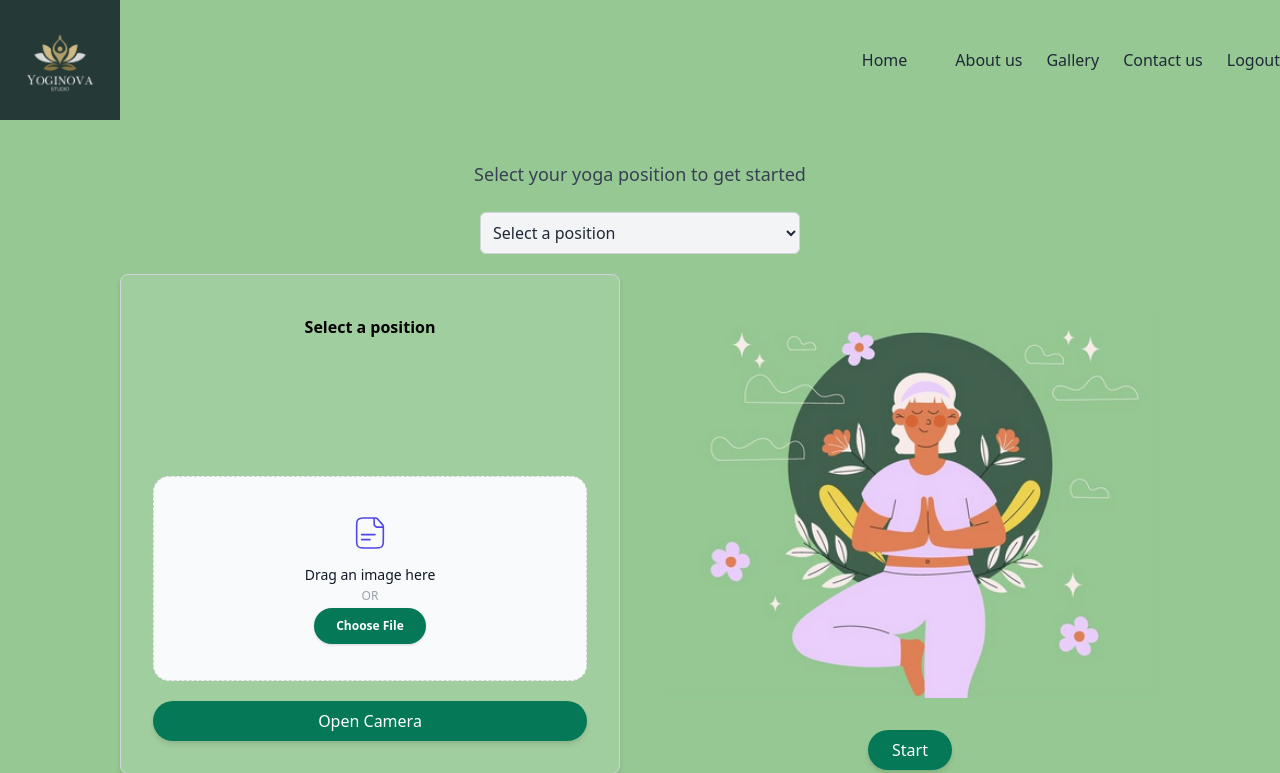
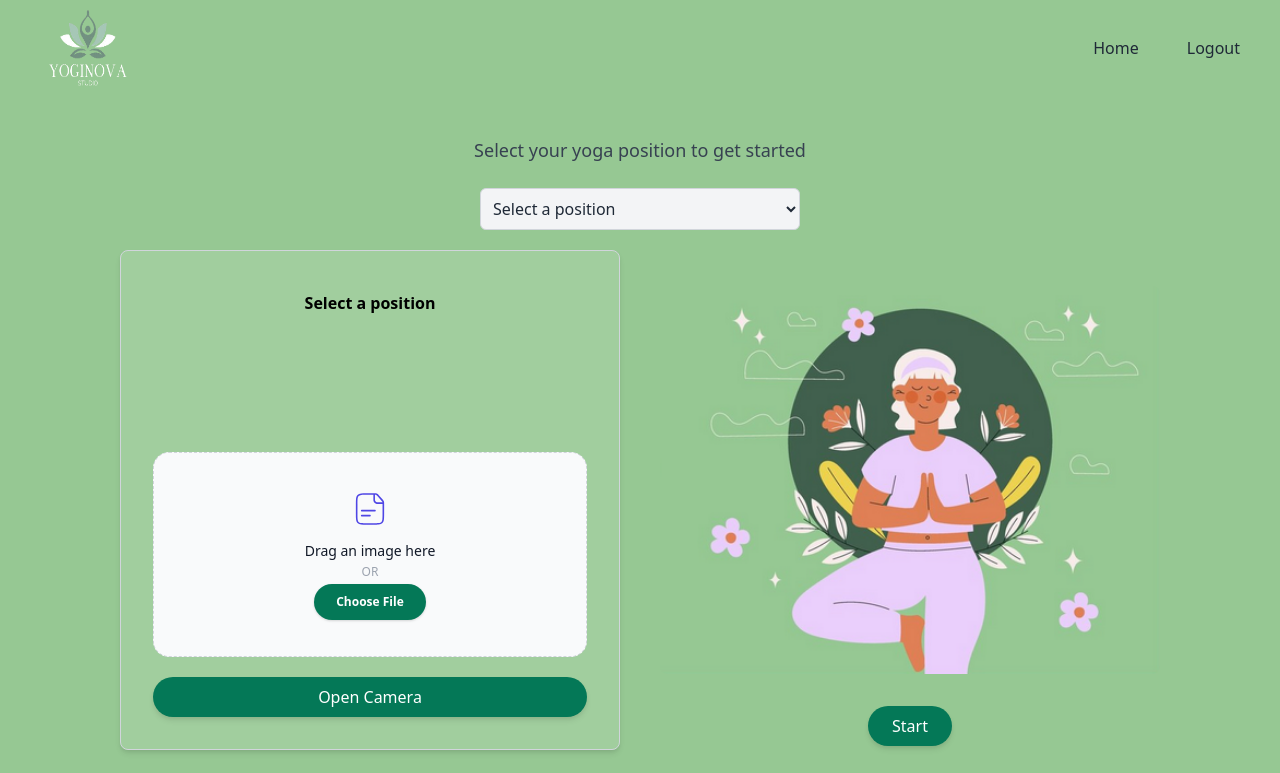
Before and after one commit to maxstain/YogaGuru, a Flask app: page /home in a window 1280 px wide. Shown: the top 773 px of the page. Run offline with Flask 3, Linux system fonts and the light colour scheme; the visitor is signed in with stand-in values (Sample User, id 1).

Commit message:
Working on the front end.

```diff
--- a/templates/base.html
+++ b/templates/base.html
@@ -11,16 +11,13 @@
     <script src="https://cdn.jsdelivr.net/npm/@tailwindcss/browser@4"></script>
 </head>
 <body style="background-color: #96c893">
-<div class="flex justify-between items-center">
+<div class="flex justify-between items-center px-10">
     {% if current_user.is_authenticated %}
-    <a href="{{url_for('home')}}">
-        <img src="{{ url_for('static', filename='2.png') }}" alt="logo" class="inline-block h-30 w-30">
+    <a href="{{url_for('home')}}" class="p-2">
+        <img src="{{ url_for('static', filename='3.png') }}" alt="logo" class="inline-block h-20 w-20">
     </a>
     <nav class="flex space-x-6">
         <a href="{{url_for('home')}}" class="text-gray-800 hover:underline">Home</a>
-        <a href="#" class="text-gray-800 hover:underline">About us</a>
-        <a href="#" class="text-gray-800 hover:underline">Gallery</a>
-        <a href="#" class="text-gray-800 hover:underline">Contact us</a>
         <a href="{{url_for('logout')}}" class="text-gray-800 hover:underline">Logout</a>
     </nav>
     {% else %}
```
Also changed, not shown: static/3.png, static/Yoga_Logo-2.png (renamed from static/Yoga_Logo-removebg-preview.png).
